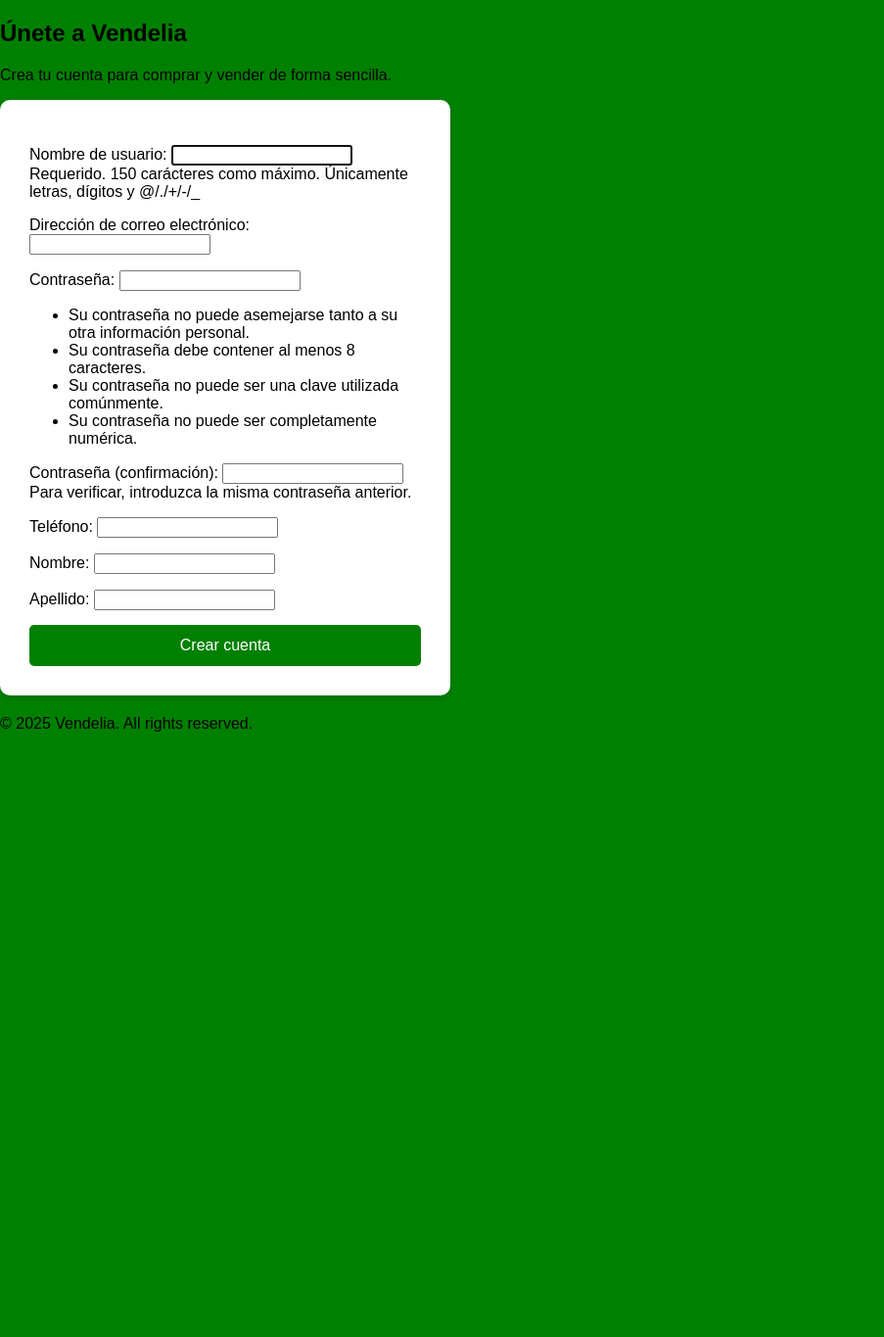
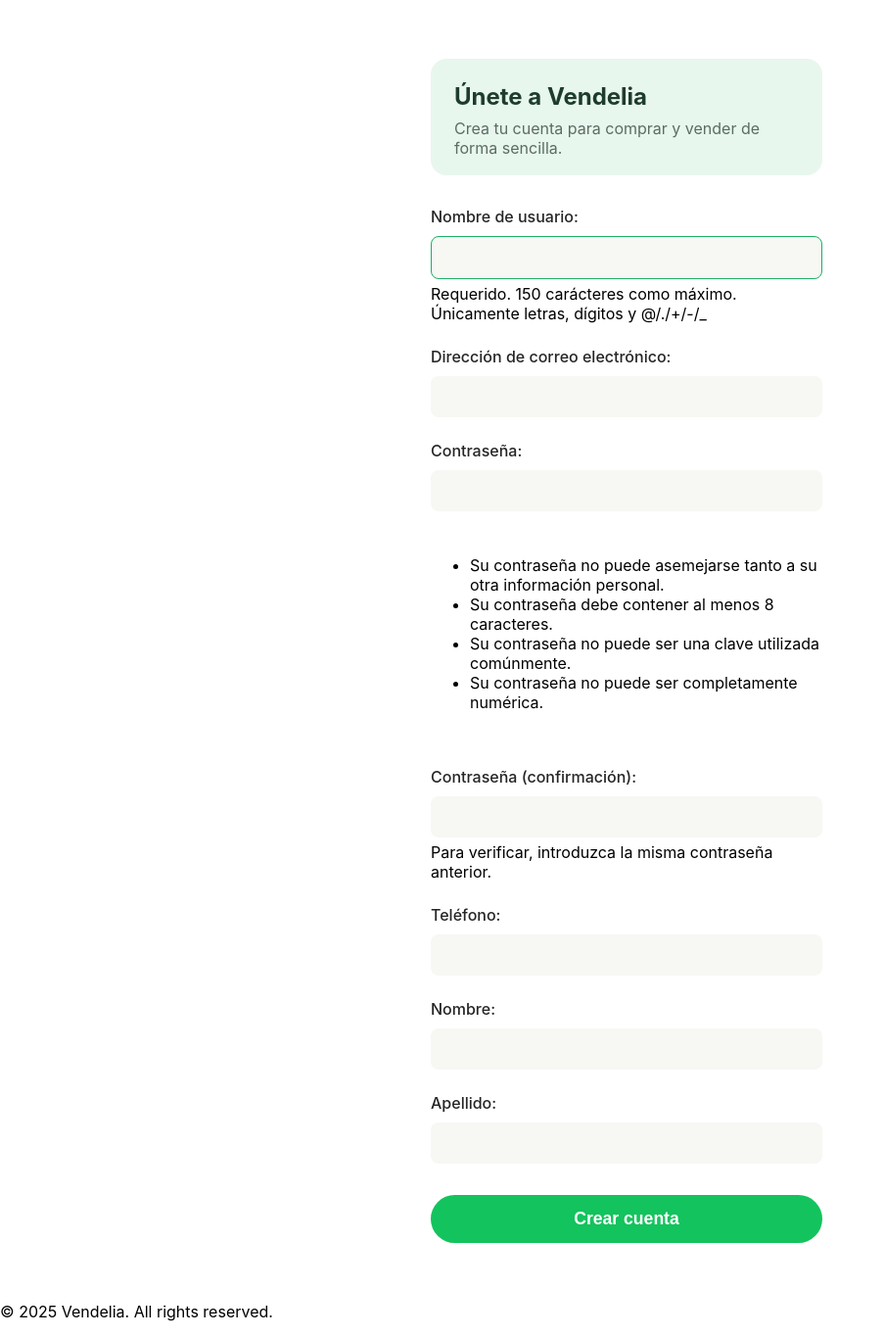
Before and after one commit to DCC-CC4401/2025-1-CC4401-grupo-12, a Django app: page /register/ in a window 1280 px wide. Shown: the whole page at 98% size, without its empty margins (0-903 px from the left). Before the commit the page ends 747 px from the top, so only its background shows below. Run offline with Django 3.2, Linux system fonts and the light colour scheme.

Commit message:
Update/changed the css code
Now it properly resembles the mock up

```diff
--- a/vendelia/marketplace/static/styles.css
+++ b/vendelia/marketplace/static/styles.css
@@ -1,44 +1,89 @@
-/* Ensure the page takes the full height */
 body {
-    height: 100vh;
+    background: #fff;
+    font-family: 'Inter', Arial, sans-serif;
     margin: 0;
-    font-family: Arial, sans-serif;
-    background: linear-gradient(135deg, #008000, #008000);
 }
 
-.form-container {
-    display: flex;
-    justify-content: center;
-    align-items: center;
-    height: 100%;
-    flex-direction: column;
+.register-wrapper {
+    max-width: 400px;
+    margin: 60px auto;
+    padding: 0 10px;
 }
 
-.register-form, .form-box {
-    background-color: white;
-    padding: 30px;
-    border-radius: 10px;
-    box-shadow: 0px 4px 6px rgba(0,0,0,0.1);
-    width: 100%;
-    max-width: 400px;
-    margin-bottom: 20px;
+.info-box {
+    background: #e8f7ee;
+    border-radius: 16px;
+    padding: 24px 24px 18px 24px;
+    margin-bottom: 32px;
+    text-align: left;
 }
 
-.register-form p, .form-box p {
-    margin-bottom: 15px;
+.info-box h2 {
+    margin: 0 0 8px 0;
+    color: #1e3c2e;
+    font-size: 1.5rem;
+    font-weight: 700;
+}
+
+.info-box p {
+    margin: 0;
+    color: #5a6d63;
+    font-size: 1rem;
+}
+
+.register-form {
+    display: flex;
+    flex-direction: column;
+    gap: 16px;
+}
+
+.register-form p {
+    margin: 0 0 8px 0;
+    display: flex;
+    flex-direction: column;
+    gap: 5px;
+}
+
+.register-form label {
+    font-size: 1rem;
+    font-weight: 500;
+    color: #252525;
+    margin-bottom: 2px;
+}
+
+.register-form input[type="text"],
+.register-form input[type="email"],
+.register-form input[type="password"] {
+    background: #f7f7f4;
+    border: none;
+    border-radius: 8px;
+    padding: 12px 14px;
+    font-size: 1rem;
+    margin-top: 3px;
+    box-sizing: border-box;
+    outline: none;
+    transition: border 0.2s;
+}
+
+.register-form input[type="text"]:focus,
+.register-form input[type="email"]:focus,
+.register-form input[type="password"]:focus {
+    border: 1.5px solid #1eae65;
 }
 
 .submit-btn {
-    background-color: #008000;
-    color: white;
-    padding: 12px 20px;
+    background: #13c35d;
+    color: #fff;
     border: none;
-    border-radius: 5px;
-    width: 100%;
+    border-radius: 999px;
+    padding: 14px 0;
+    font-size: 1.1rem;
+    font-weight: 700;
     cursor: pointer;
-    font-size: 16px;
+    margin-top: 8px;
+    transition: background 0.2s;
 }
 
 .submit-btn:hover {
-    background-color: #008000;
+    background: #119c4b;
 }
```
